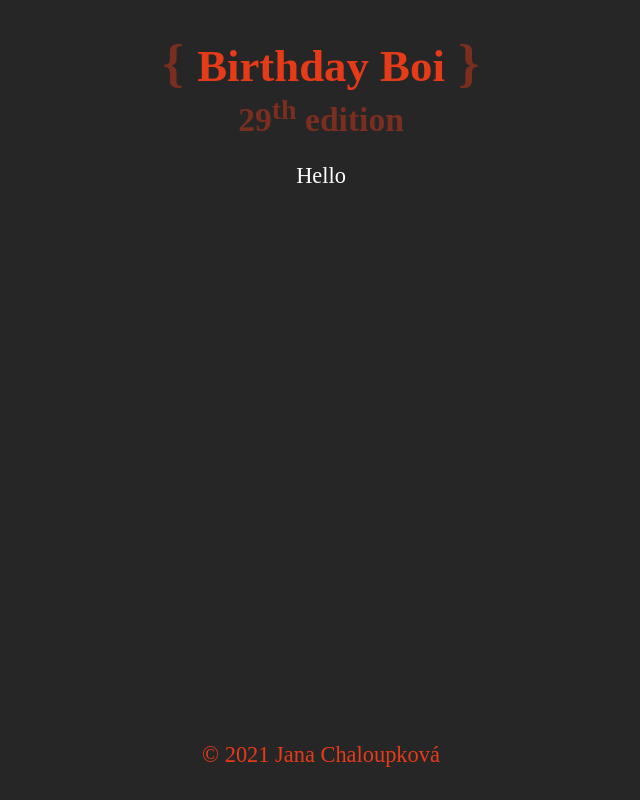
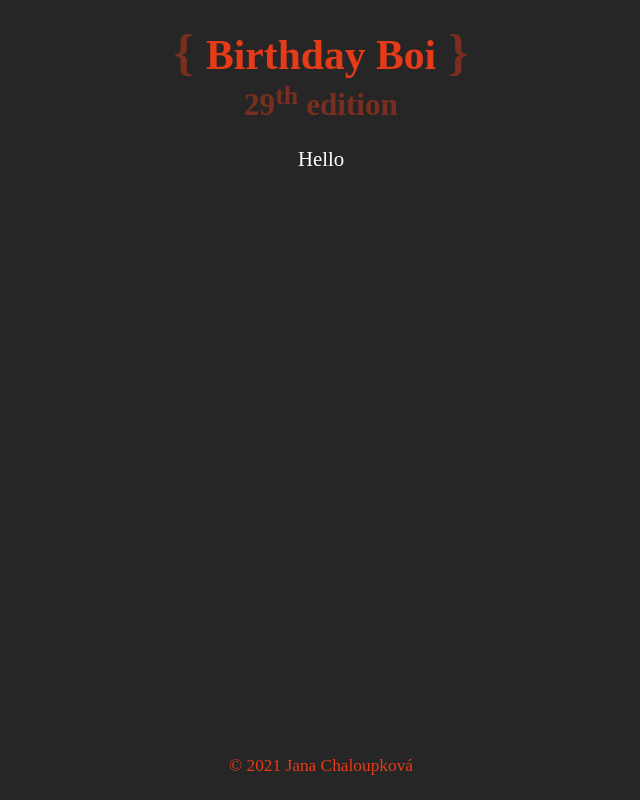
Before and after one commit to agnes97/birthday-boi, a React (Create React App) app: page / in a window 1280 px wide. Shown: the whole page, without its empty margins (319-959 px from the left). Built offline with nearby package versions, Linux system fonts and the light colour scheme.

Commit message:
💄 Refine CSS

```diff
--- a/src/components/App/index.css
+++ b/src/components/App/index.css
@@ -7,6 +7,7 @@ div.page-wrapper {
   height: 100vh;
   margin: 0 auto;
   text-align: center;
+  padding: 1.5rem 0;
 }
 
 main {
--- a/src/components/Footer/index.css
+++ b/src/components/Footer/index.css
@@ -1,4 +1,3 @@
 footer {
     color: var(--text-secondary-color-light);
-    margin-bottom: 2rem;
 }
--- a/src/components/Footer/index.tsx
+++ b/src/components/Footer/index.tsx
@@ -3,7 +3,7 @@ import './index.css'
 
 const Footer: FC = () => (
     <footer>
-        &#169; 2021 Jana Chaloupková
+        <small>&#169; 2021 Jana Chaloupková</small>
     </footer>
 )
 
--- a/src/components/Header/index.css
+++ b/src/components/Header/index.css
@@ -1,29 +1,28 @@
-header.desktop-header {
+header.main-header {
     margin: 0 auto;
 }
 
-header.desktop-header > h1,
-header.desktop-header > h2 {
+header.main-header > h1,
+header.main-header > h2 {
     margin: 0;
 }
 
-header.desktop-header > h1 {
-    padding-top: 2rem;
+header.main-header > h1 {
     color: var(--text-secondary-color-light);
 }
 
-header.desktop-header > h1::before {
+header.main-header > h1::before {
     content: '{ ';
     font-size: larger;
     color: var(--text-secondary-color-dark);
 }
 
-header.desktop-header > h1::after {
+header.main-header > h1::after {
     content: ' }';
     font-size: larger;
     color: var(--text-secondary-color-dark);
 }
 
-header.desktop-header > h2 {
+header.main-header > h2 {
     color: var(--text-secondary-color-dark);
 }
--- a/src/components/Header/index.tsx
+++ b/src/components/Header/index.tsx
@@ -1,9 +1,9 @@
-import { FC } from 'react'
+import { FC} from 'react'
 import { getAge, hisBirthday } from '../../services/birthday'
 import './index.css'
 
 const Header: FC = () => (
-    <header className="desktop-header">
+    <header className="main-header">
         <h1>Birthday Boi</h1>
         <h2>{getAge(hisBirthday)}<sup>th</sup> edition</h2>
     </header>
--- a/src/index.css
+++ b/src/index.css
@@ -16,5 +16,5 @@ body {
   font-family: "Times New Roman", Times, serif;
   background-color: var(--background-primary-color);
   color: var(--text-primary-color);
-  font-size: 1.4rem;
+  font-size: 1.3rem;
 }
```
